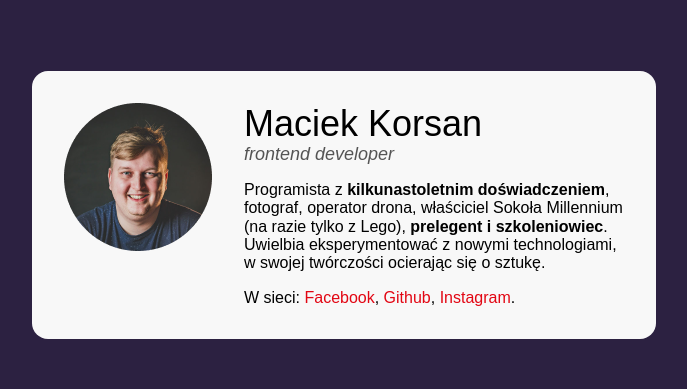
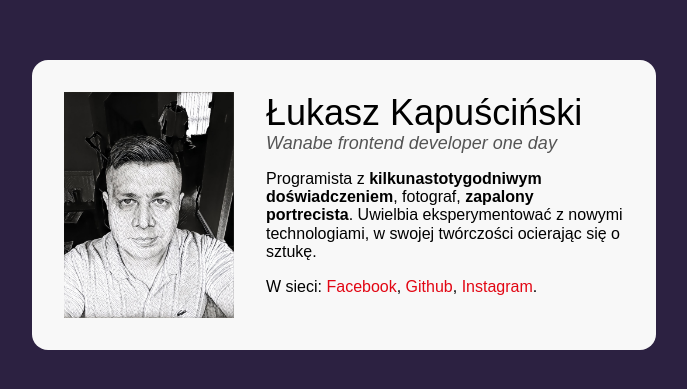
Before and after one commit to LukaszKapuscinski/business-card, a plain HTML site: page index.html in a window 1280 px wide. Shown: the part 195-584 px from the top of the page, without its empty margins (296-983 px from the left). Drawn offline with Linux system fonts and the light colour scheme.

Commit message:
feat: new content

```diff
--- a/css/style.css
+++ b/css/style.css
@@ -42,9 +42,11 @@ body {
 }
 .person__link {
     color:#E20613;
-    text-decoration: none; gi
+    text-decoration: none;
 }
 .person__photo {
+    width: 100%;
+    max-width: 170px;
     margin-right: 32px;
 
 }
--- a/index.html
+++ b/index.html
@@ -13,18 +13,18 @@
 <body>
     <main class="card">
         <article class="person">
-            <img class="person__photo" src="img/avatar.png" alt="Uśmiechnięty Korsan">
+            <img class="person__photo" src="img/Lukasz Kapuscinski.jpg" alt="Uśmiechnięty Łukasz">
             <div>
                 <header class="person__header">
-                    <h1 class="person__name">Maciek Korsan</h1>
-                    <span class="person__position">frontend developer</span>
+                    <h1 class="person__name">Łukasz Kapuściński</h1>
+                    <span class="person__position">Wanabe frontend developer one day</span>
                     <p class="person__description">
-                        Programista z <strong class="person__spetial">kilkunastoletnim doświadczeniem</strong>, fotograf, operator drona, właściciel Sokoła
-                        Millennium (na razie tylko z Lego),<strong class="person__spetial"> prelegent i szkoleniowiec</strong>. Uwielbia eksperymentować z nowymi
+                        Programista z <strong class="person__spetial">kilkunastotygodniwym doświadczeniem</strong>, fotograf,
+                        <strong class="person__spetial"> zapalony portrecista</strong>. Uwielbia eksperymentować z nowymi
                         technologiami, w swojej twórczości ocierając się o sztukę.
                     </p>
                     <p class="person__description person__descriptions--last">
-                        W sieci: <a class="person__link" href="#">Facebook</a>, <a class="person__link" href="#">Github</a>, <a class="person__link" href="#">Instagram</a>.
+                        W sieci: <a class="person__link" href="https://www.facebook.com/LukaszKapuscinskiPhotography/" target="_blank">Facebook</a>, <a class="person__link" href="https://github.com/LukaszKapuscinski" target="_blank">Github</a>, <a class="person__link" href="https://www.instagram.com/lukasz_kapuscinski/" target="_blank">Instagram</a>.
                     </p>
                 </header>
             </div>
```
Also changed, not shown: img/Lukasz Kapuscinski.jpg (added).
